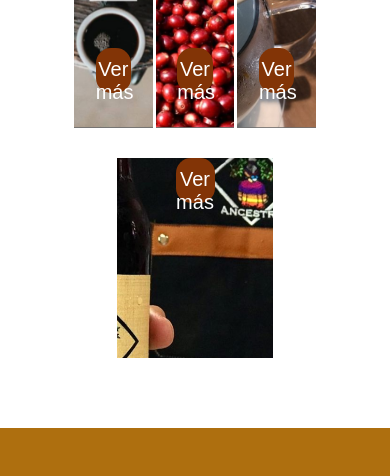
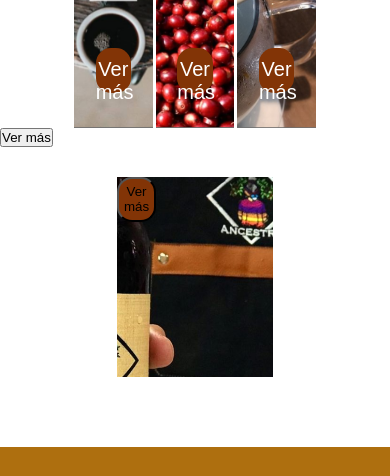
Before and after one commit to Javier-maker08/Caf-Ancestral, a plain HTML site: page index.html in a window 390 px wide. Shown: the part 1040-1516 px from the top of the page. Drawn offline with Linux system fonts and the light colour scheme.

Commit message:
IMG modo responsive.
Se agregó la imagen con un botón para el modo responsive.

```diff
--- a/index.html
+++ b/index.html
@@ -71,11 +71,14 @@
 <!------------------------------------------>
 </div>
 <!------------------------------------------>
+<div class="cuadro6">
+  <button class="boton6" type="button" name="button">Ver más</button>
+</div>
 <!------------------------------------------>
 <!-----------Acá inicia el tercer div o piso------------->
 <div class="DivTrc">
   <a href="">
-  <div class="botonterc"><p>Ver más</p></div>
+  <button class="botonterc" type="button" name="button">Ver más</button>
   </a>
 </div>
 <!------------------------------------------>
```
